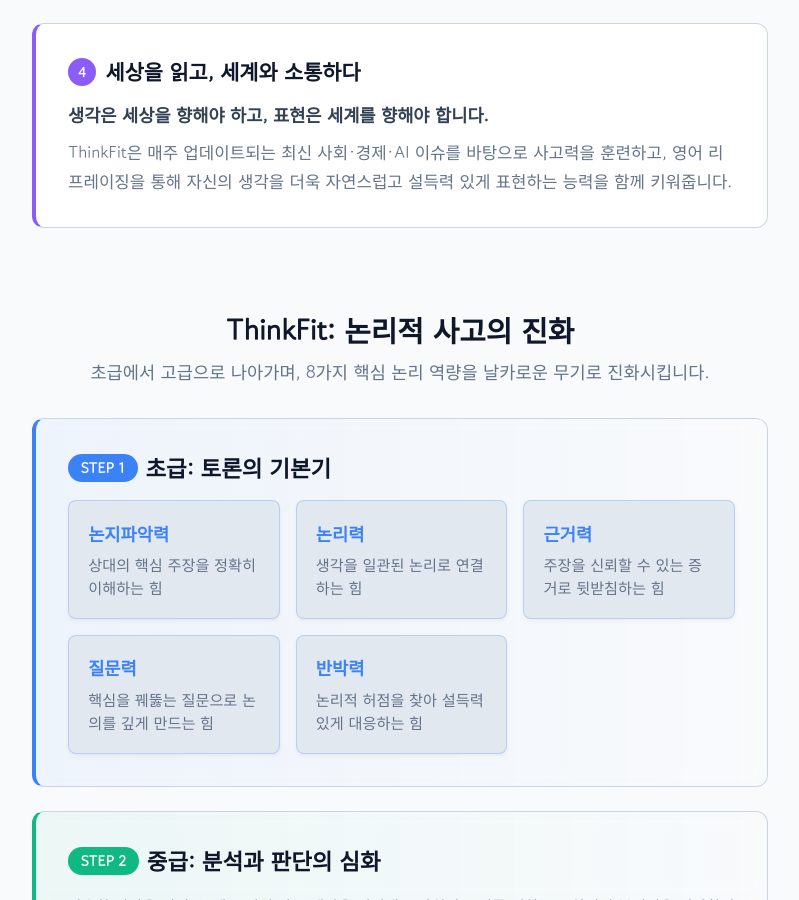
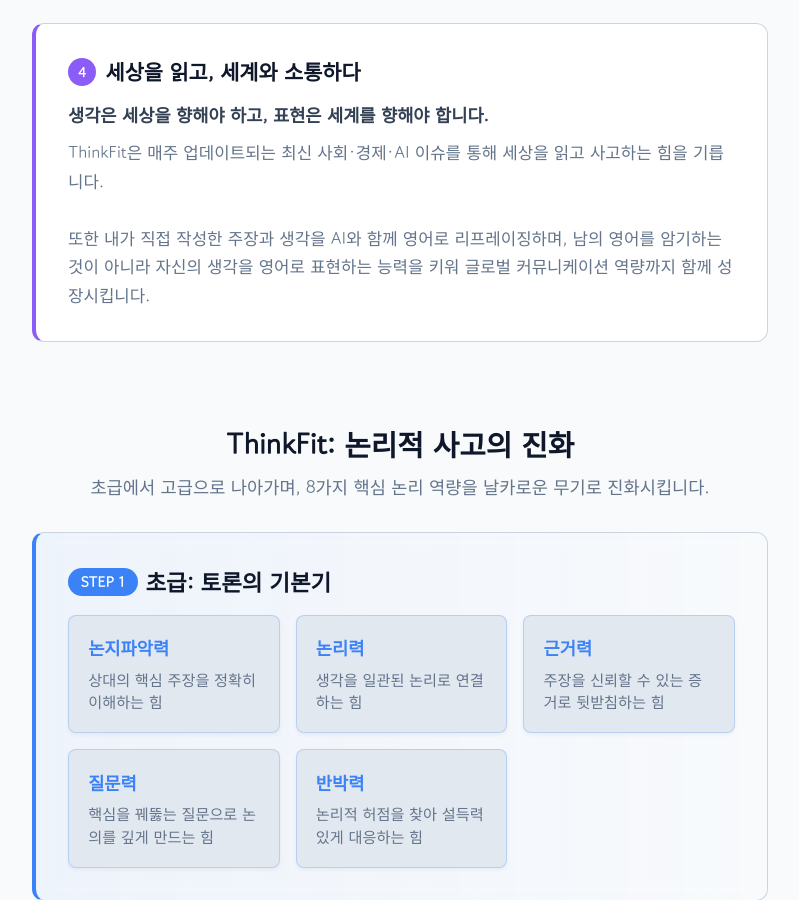
Before and after one commit to tuzza21-sudo/thinkbattle, a React (Vite) app: page /about in a window 1280 px wide. Shown: the part 956-1856 px from the top of the page, without its empty margins (240-1039 px from the left). Built offline with nearby package versions, Linux system fonts and the light colour scheme; no server answers.

Commit message:
content: 소개 페이지 우리의 미션 4번 상세 문구 업데이트

```diff
--- a/src/components/AboutPage.tsx
+++ b/src/components/AboutPage.tsx
@@ -67,7 +67,9 @@
             </h4>
             <p style={{ color: 'var(--text-muted)', lineHeight: 1.7, margin: 0, fontSize: '1.05rem' }}>
               <strong style={{ color: 'var(--text-main)', display: 'block', marginBottom: '0.5rem', fontSize: '1.1rem' }}>생각은 세상을 향해야 하고, 표현은 세계를 향해야 합니다.</strong>
-              ThinkFit은 매주 업데이트되는 최신 사회·경제·AI 이슈를 바탕으로 사고력을 훈련하고, 영어 리프레이징을 통해 자신의 생각을 더욱 자연스럽고 설득력 있게 표현하는 능력을 함께 키워줍니다.
+              ThinkFit은 매주 업데이트되는 최신 사회·경제·AI 이슈를 통해 세상을 읽고 사고하는 힘을 기릅니다.
+              <br /><br />
+              또한 내가 직접 작성한 주장과 생각을 AI와 함께 영어로 리프레이징하며, 남의 영어를 암기하는 것이 아니라 자신의 생각을 영어로 표현하는 능력을 키워 글로벌 커뮤니케이션 역량까지 함께 성장시킵니다.
             </p>
           </div>
         </section>
```
